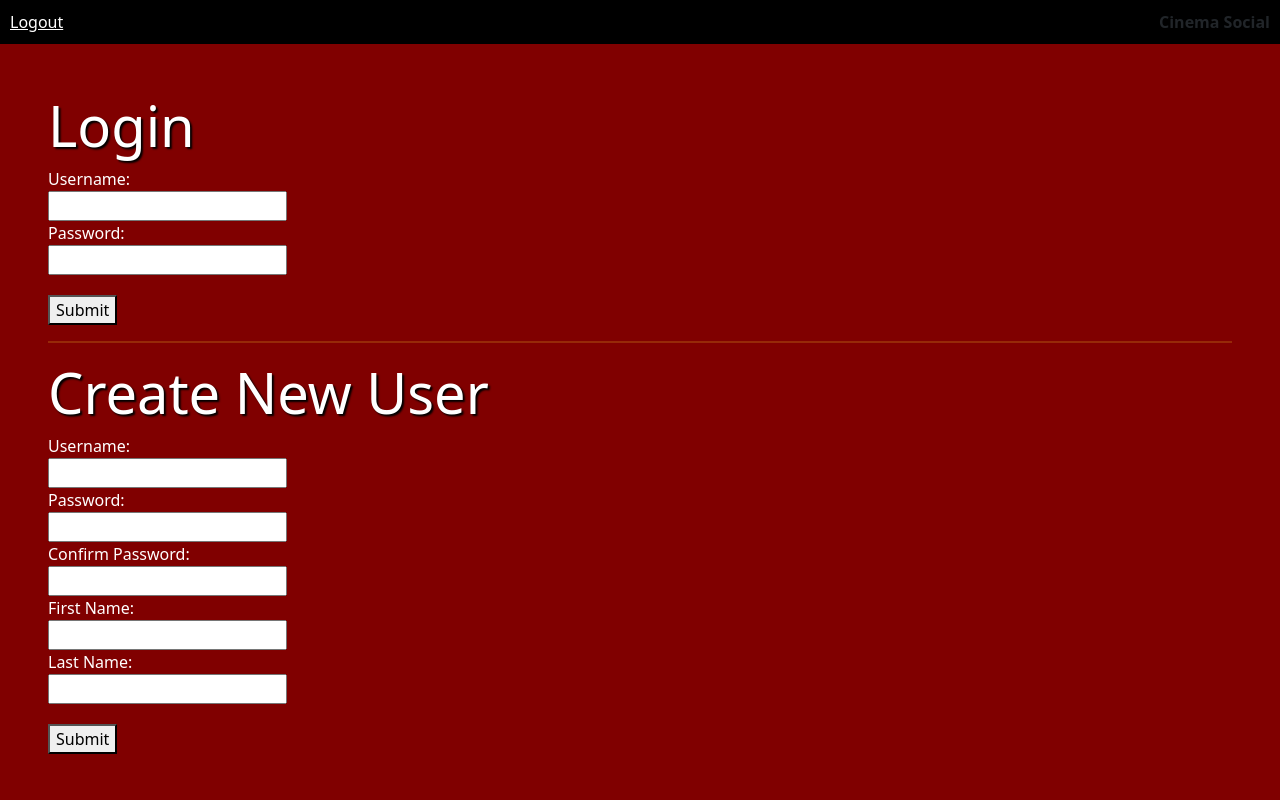
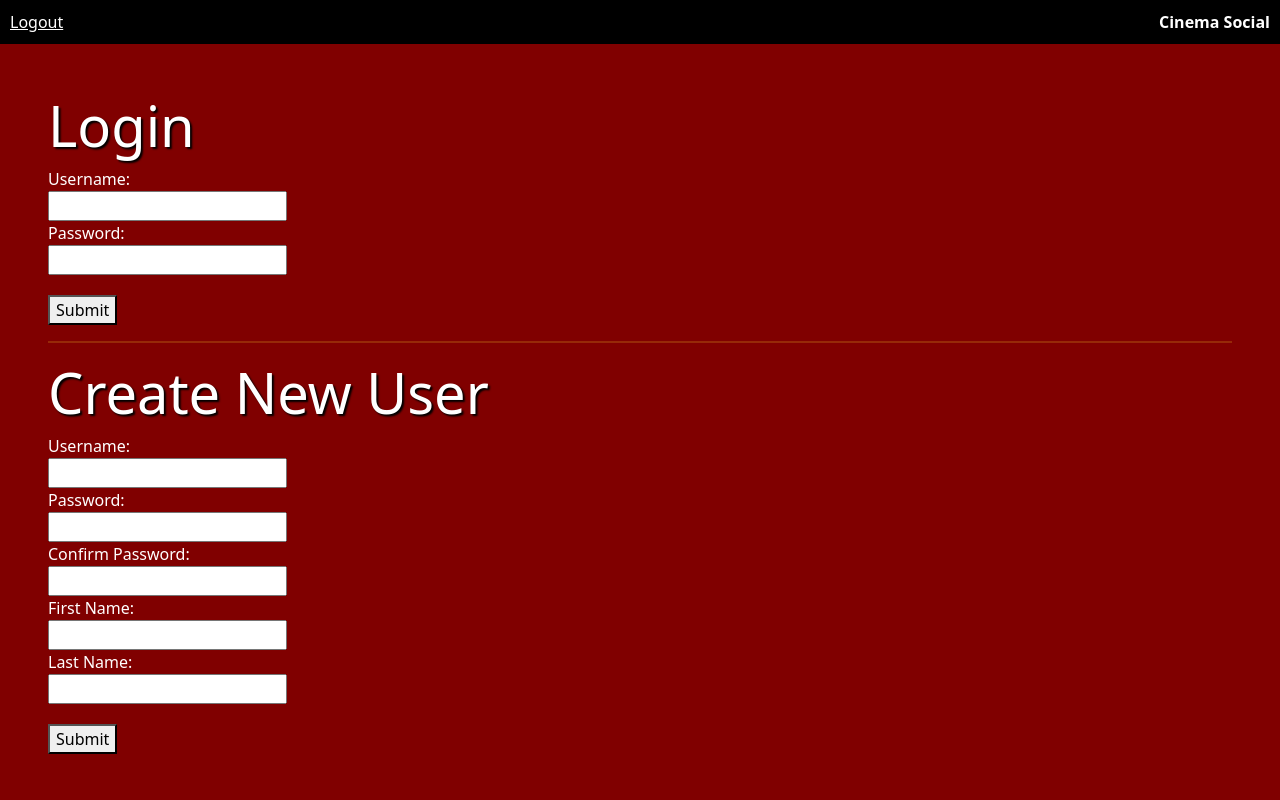
Before and after one commit to hpknollenberg/theater-social-front-end, a React (Vite) app: page /login in a window 1280 px wide. Shown: the top 800 px of the page. Built offline with nearby package versions, Linux system fonts and the light colour scheme; no server answers.

Commit message:
fixed header text color

```diff
--- a/src/Header.jsx
+++ b/src/Header.jsx
@@ -18,7 +18,7 @@ function Header() {
 
 
   return (
-    <div style={{ padding: '10px', backgroundColor: 'black'}} className="d-flex justify-content-between">
+    <div style={{ padding: '10px', color: 'white', backgroundColor: 'black'}} className="d-flex justify-content-between">
       <Link style={{ marginRight: 20, color: "white" }} to='/login' onClick={() => {submit()}}>Logout</Link>
       <div style={{ fontWeight: 'bold' }}>Cinema Social</div>
     </div>
```
